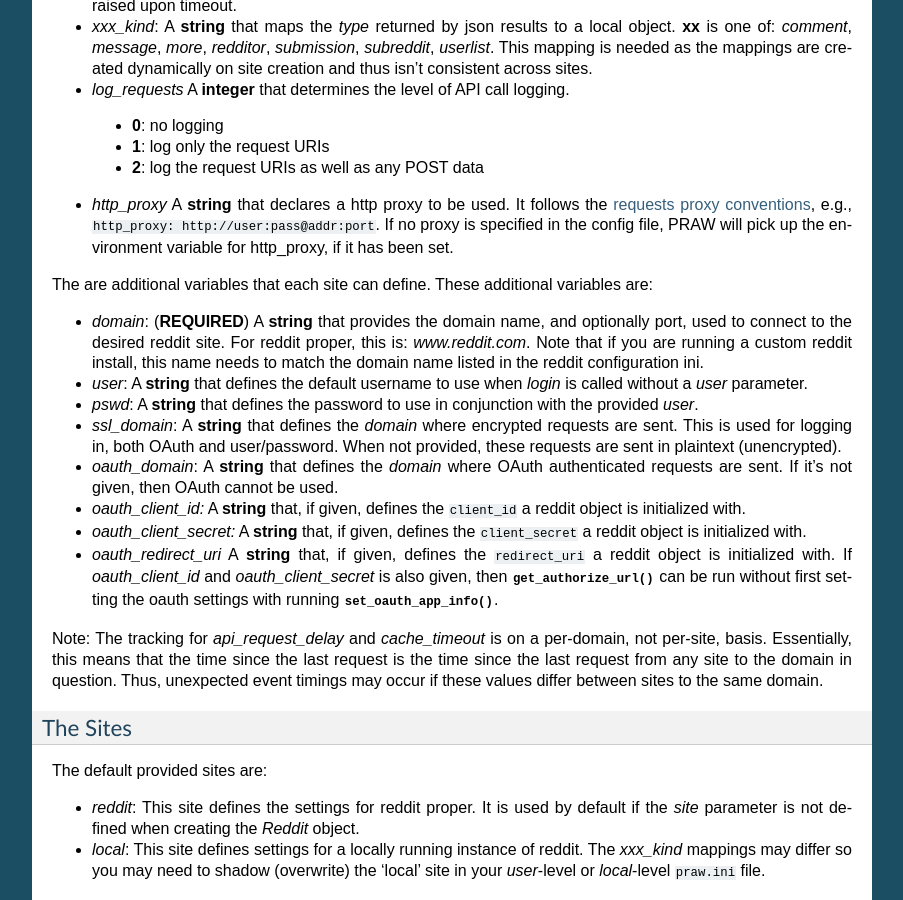
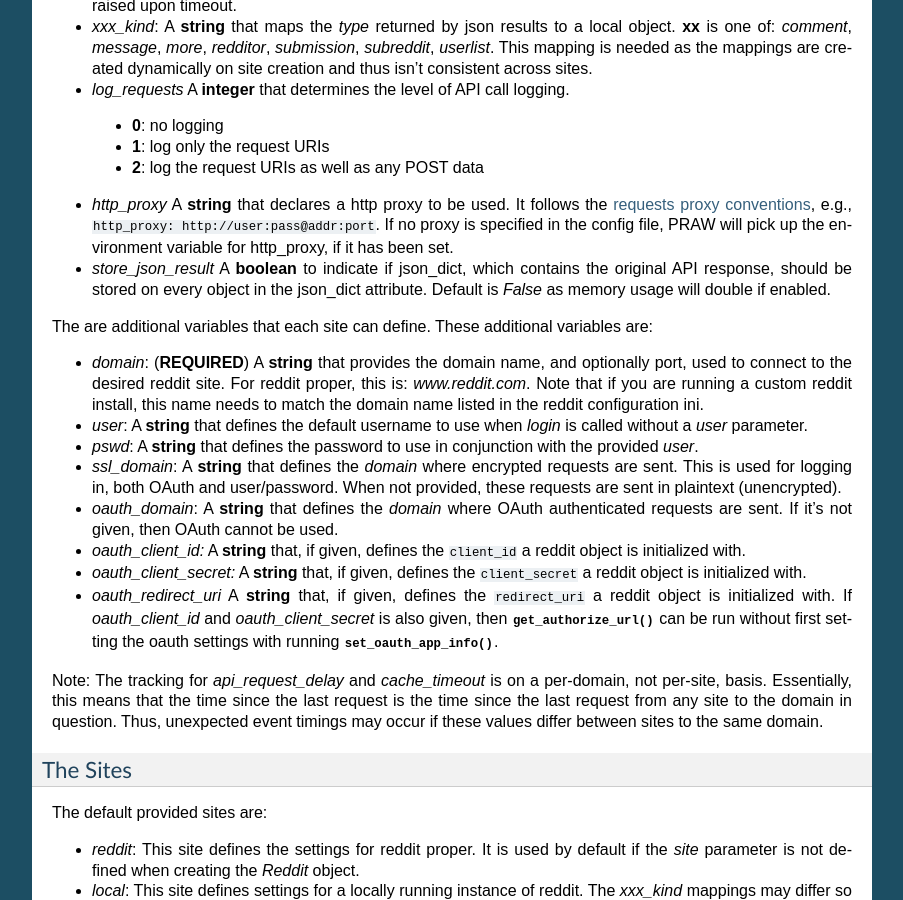
Before and after one commit to praw-dev/praw, a Sphinx documentation site: the page built from docs/pages/configuration_files.rst, in a window 1280 px wide and 900 px high, scrolled down 926 px. Shown: the whole window, without its empty margins (198-1101 px from the left). Built offline with Sphinx 7.4.7, drawn with Linux system fonts in a browser that asks for light colours.

Commit message:
Add support for storing JSON response. Fix #263.

```diff
--- a/CHANGES.rst
+++ b/CHANGES.rst
@@ -21,6 +21,10 @@ Visit `the changelog on ReadTheDocs
 formatted links that link to the relevant place in the code overview.
 
 .. begin_changelog_body
+
+Unreleased
+----------
+ * **[FEATURE]** Add :attr:`.json_dict` to :class:`.RedditContentObject`.
 
 PRAW 2.1.11
 -----------
--- a/docs/pages/configuration_files.rst
+++ b/docs/pages/configuration_files.rst
@@ -71,6 +71,10 @@ config file. Each site can overwrite any of these variables.
   ``http_proxy: http://user:pass@addr:port``. If no proxy is specified in the
   config file, PRAW will pick up the environment variable for http_proxy, if it
   has been set.
+
+* *store_json_result* A **boolean** to indicate if json_dict, which contains
+  the original API response, should be stored on every object in the json_dict
+  attribute. Default is `False` as memory usage will double if enabled.
 
 The are additional variables that each site can define. These additional
 variables are:
--- a/praw/__init__.py
+++ b/praw/__init__.py
@@ -206,6 +206,7 @@ class Config(object):  # pylint: disable-msg=R0903, R0924
         self.client_id = obj.get('oauth_client_id') or None
         self.client_secret = obj.get('oauth_client_secret') or None
         self.redirect_uri = obj.get('oauth_redirect_uri') or None
+        self.store_json_result = obj.get('store_json_result') or None
 
         if 'short_domain' in obj:
             self._short_domain = 'http://' + obj['short_domain']
```
Also changed, not shown: 3 other files.
